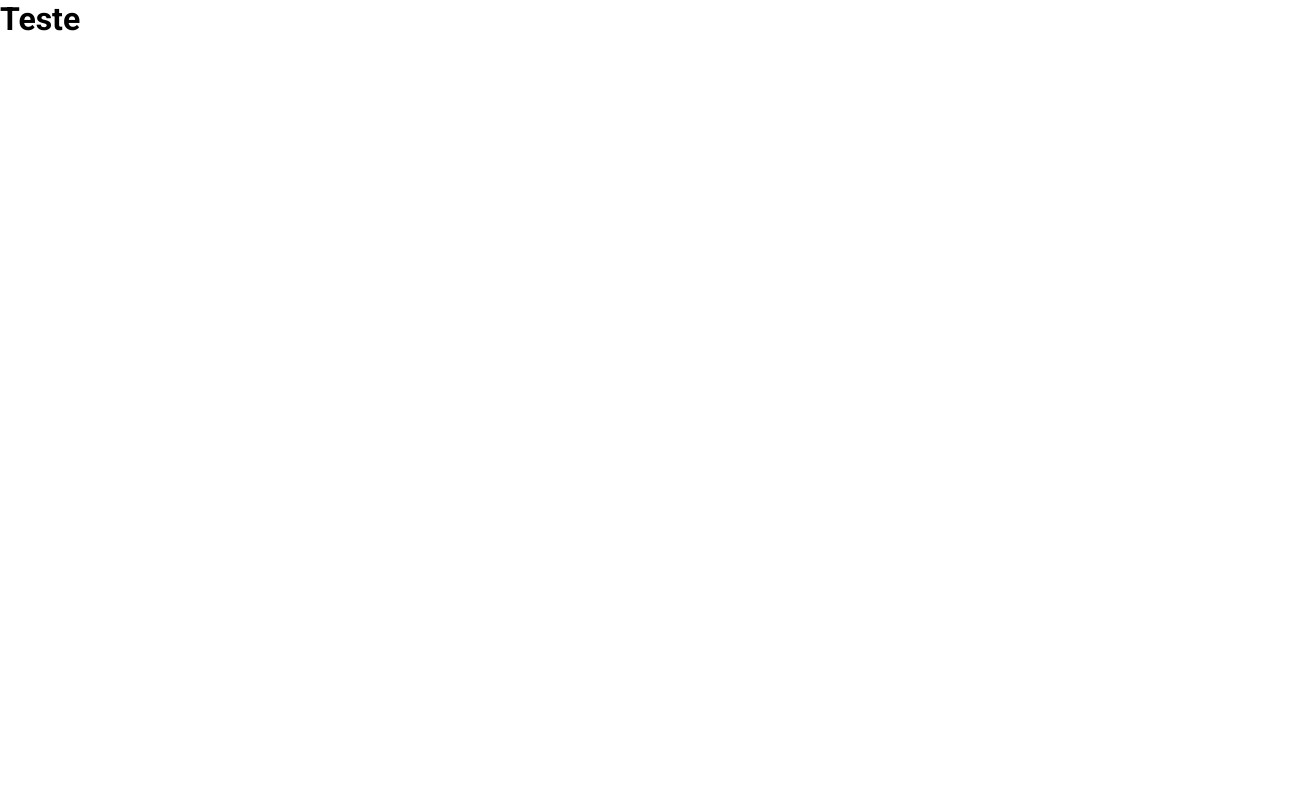
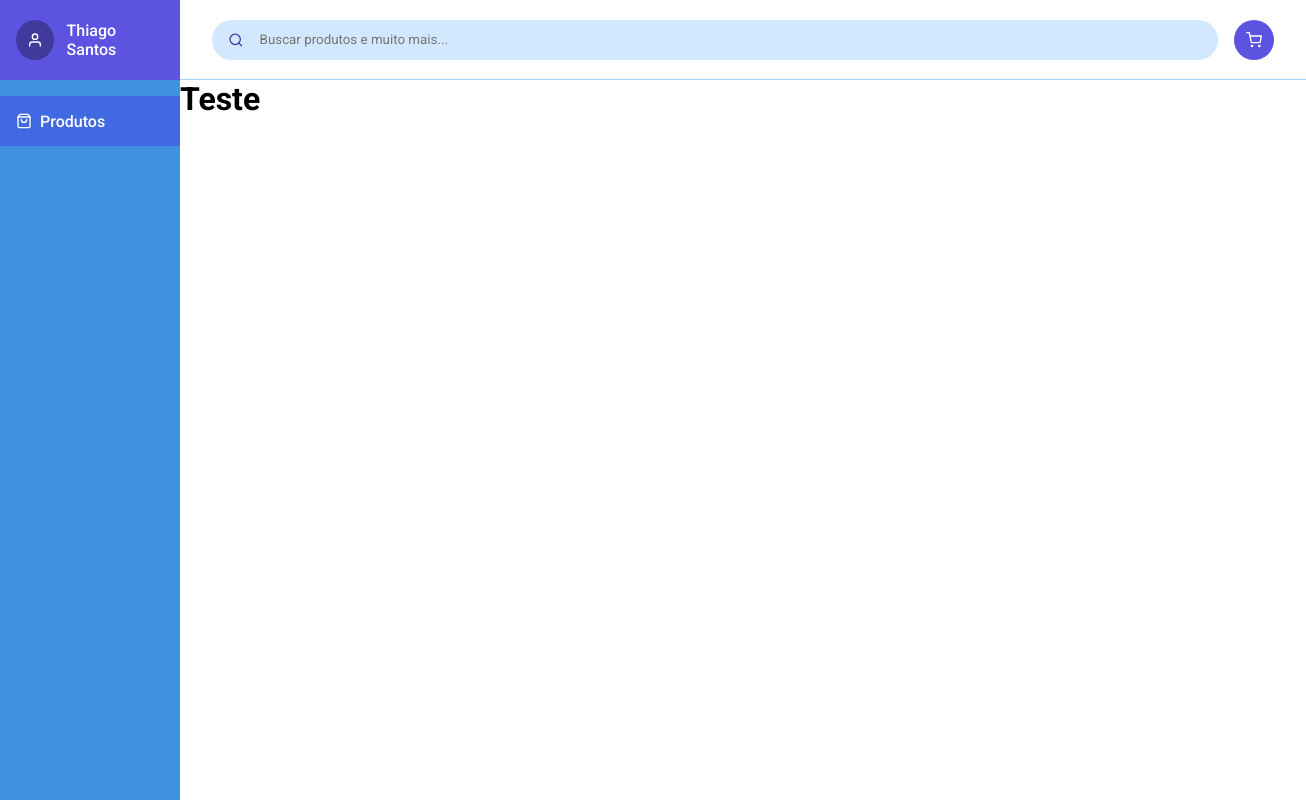
Before and after one commit to userthiago/poc-marketplace-analytics, a Next.js app: page / in a window 1280 px wide. Shown: the whole page, 1306 px wide, since content can reach past the window. Built offline with nearby package versions, Linux system fonts and the light colour scheme.

Commit message:
feat: Adicionando estrutura de grid-layout e componentes Header e Nav.

```diff
--- a/package.json
+++ b/package.json
@@ -13,6 +13,7 @@
     "prettier": "^2.6.0",
     "react": "17.0.2",
     "react-dom": "17.0.2",
+    "react-icons": "^4.3.1",
     "styled-components": "^5.3.5"
   },
   "devDependencies": {
--- /dev/null
+++ b/src/components/Header/index.tsx
@@ -0,0 +1,20 @@
+import React from 'react';
+import { FiShoppingCart, FiSearch } from 'react-icons/fi';
+
+import { Cart, HeaderContainer, SearchInput } from './styles';
+
+const Header: React.FC = () => {
+  return (
+    <HeaderContainer>
+      <SearchInput>
+        <FiSearch />
+        <input placeholder="Buscar produtos e muito mais..." />
+      </SearchInput>
+      <Cart>
+        <FiShoppingCart />
+      </Cart>
+    </HeaderContainer>
+  );
+};
+
+export default Header;
--- /dev/null
+++ b/src/components/Header/styles.ts
@@ -0,0 +1,58 @@
+import styled from 'styled-components';
+
+export const HeaderContainer = styled.header`
+  display: flex;
+  justify-content: space-between;
+  align-items: center;
+  grid-area: header;
+  flex-shrink: 0;
+
+  height: 80px;
+  width: 100%;
+  padding: 0 2rem;
+  border-bottom: solid 1px #a4d2ff;
+`;
+
+export const SearchInput = styled.div`
+  display: flex;
+  align-items: center;
+  flex: 1;
+
+  background-color: #d2e8ff;
+  height: 2.5rem;
+  padding: 0 1rem;
+  border-radius: 1.25rem;
+
+  color: #413a9d;
+
+  input {
+    margin-left: 0.5rem;
+
+    background-color: #d2e8ff;
+    width: 100%;
+    padding: 0.5rem;
+    border: 0;
+  }
+`;
+
+export const Cart = styled.button`
+  display: flex;
+  justify-content: center;
+  align-items: center;
+  flex-shrink: 0;
+
+  background-color: #5d53e1;
+  height: 2.5rem;
+  width: 2.5rem;
+  margin-left: 1rem;
+  border: 0;
+  border-radius: 50%;
+  transition: background-color 0.4s ease-out;
+
+  color: #ffffff;
+  font-size: 1rem;
+
+  &:hover {
+    background-color: #413a9d;
+  }
+`;
--- /dev/null
+++ b/src/components/Navigation/index.tsx
@@ -0,0 +1,27 @@
+import Link from 'next/link';
+import React from 'react';
+import { FiShoppingBag, FiUser } from 'react-icons/fi';
+import { NavigationContainer, ProfileContainer } from './styles';
+
+const Navigation: React.FC = () => {
+  return (
+    <NavigationContainer>
+      <ProfileContainer>
+        <div className="profile__picture">
+          <FiUser />
+        </div>
+        <span>Thiago Santos</span>
+      </ProfileContainer>
+      <nav>
+        <Link href="/">
+          <button type="button">
+            <FiShoppingBag />
+            <span>Produtos</span>
+          </button>
+        </Link>
+      </nav>
+    </NavigationContainer>
+  );
+};
+
+export default Navigation;
--- /dev/null
+++ b/src/components/Navigation/styles.ts
@@ -0,0 +1,88 @@
+import styled from 'styled-components';
+
+export const NavigationContainer = styled.div`
+  grid-area: nav;
+
+  background-color: #4191e1;
+
+  nav {
+    padding: 1rem 0;
+
+    button {
+      position: relative;
+      display: flex;
+      align-items: center;
+
+      background-color: #4169e1;
+      width: 100%;
+      border: 0;
+
+      height: 50px;
+      padding: 0 1rem;
+
+      color: #ffffff;
+      font-size: 1rem;
+      font-weight: 500;
+
+      &:before {
+        content: '';
+        position: absolute;
+        top: 0;
+        left: 0;
+        bottom: 0;
+
+        background-color: #2d669d;
+        width: 0;
+        height: 50px;
+        transition: width 0.4s ease;
+      }
+
+      &:hover {
+        &:before {
+          width: 100%;
+        }
+      }
+
+      svg,
+      span {
+        z-index: 1;
+      }
+
+      span {
+        margin-left: 0.5rem;
+      }
+    }
+  }
+`;
+
+export const ProfileContainer = styled.div`
+  display: flex;
+  align-items: center;
+
+  background-color: #5d53e1;
+  height: 80px;
+  padding: 0 1rem;
+
+  color: #ffffff;
+
+  span {
+    margin-left: 0.8rem;
+
+    font-weight: 500;
+  }
+
+  .profile__picture {
+    display: flex;
+    justify-content: center;
+    align-items: center;
+    background-color: #413a9d;
+
+    height: 2.5rem;
+    width: 2.5rem;
+    border: 0;
+    border-radius: 50%;
+
+    color: #ffffff;
+    font-size: 1rem;
+  }
+`;
--- a/src/pages/_app.tsx
+++ b/src/pages/_app.tsx
@@ -1,12 +1,17 @@
 import { AppProps } from 'next/app';
+import Header from '../components/Header';
+import Navigation from '../components/Navigation';
+import { BodyContainer } from '../styles/bodyStyles';
 import GlobalStyle from '../styles/global';
 
 function MyApp({ Component, pageProps }: AppProps) {
   return (
-    <>
+    <BodyContainer>
       <GlobalStyle />
-      <Component {...pageProps} />
-    </>
+      <Navigation />
+      <Header />
+      <Component className="main-container" {...pageProps} />
+    </BodyContainer>
   );
 }
 
--- /dev/null
+++ b/src/styles/bodyStyles.ts
@@ -0,0 +1,16 @@
+import styled from 'styled-components';
+
+export const BodyContainer = styled.div`
+  display: grid;
+  grid-template-columns: minmax(180px, 12vw) 88vw;
+  grid-template-rows: 80px calc(100% - 80px);
+  grid-template-areas:
+    'nav header'
+    'nav content';
+
+  height: 100vh;
+
+  .main-container {
+    grid-area: content;
+  }
+`;
--- a/src/styles/global.ts
+++ b/src/styles/global.ts
@@ -7,6 +7,14 @@ export default createGlobalStyle`
     box-sizing: border-box;
 
     font-family: Roboto, Arial, Helvetica, sans-serif;
+  }
+
+  html, body, #root {
+    max-height: 100vh;
+    max-width: 100vw;
+
+    width: 100%;
+    height: 100%;
   }
 
   body {
```
Also changed, not shown: .babelrc (added), 1 other file (tests, documents, lock files or other folders).
